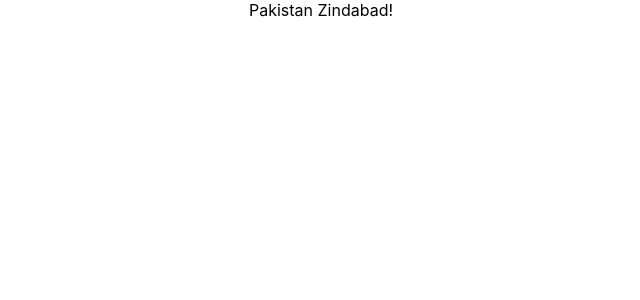
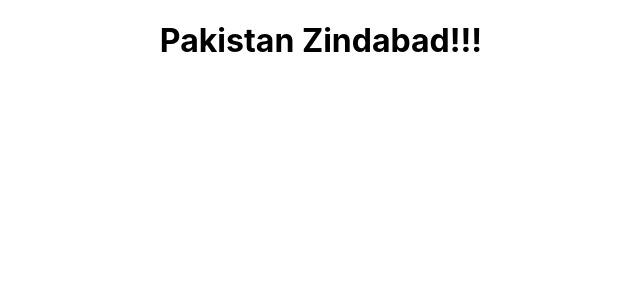
Before and after one commit to mashreqsol/sample-react-proj01, a React (Create React App) app: page / in a window 1280 px wide. Shown: the top 300 px of the page, without its empty margins (319-959 px from the left). Built offline with nearby package versions, Linux system fonts and the light colour scheme.

Commit message:
Update App.js

```diff
--- a/src/App.js
+++ b/src/App.js
@@ -4,7 +4,7 @@ import './App.css';
 function App() {
   return (
     <div className="App">
-     Pakistan Zindabad!
+     <h1> Pakistan Zindabad!!! </h1>
     </div>
   );
 }
```
